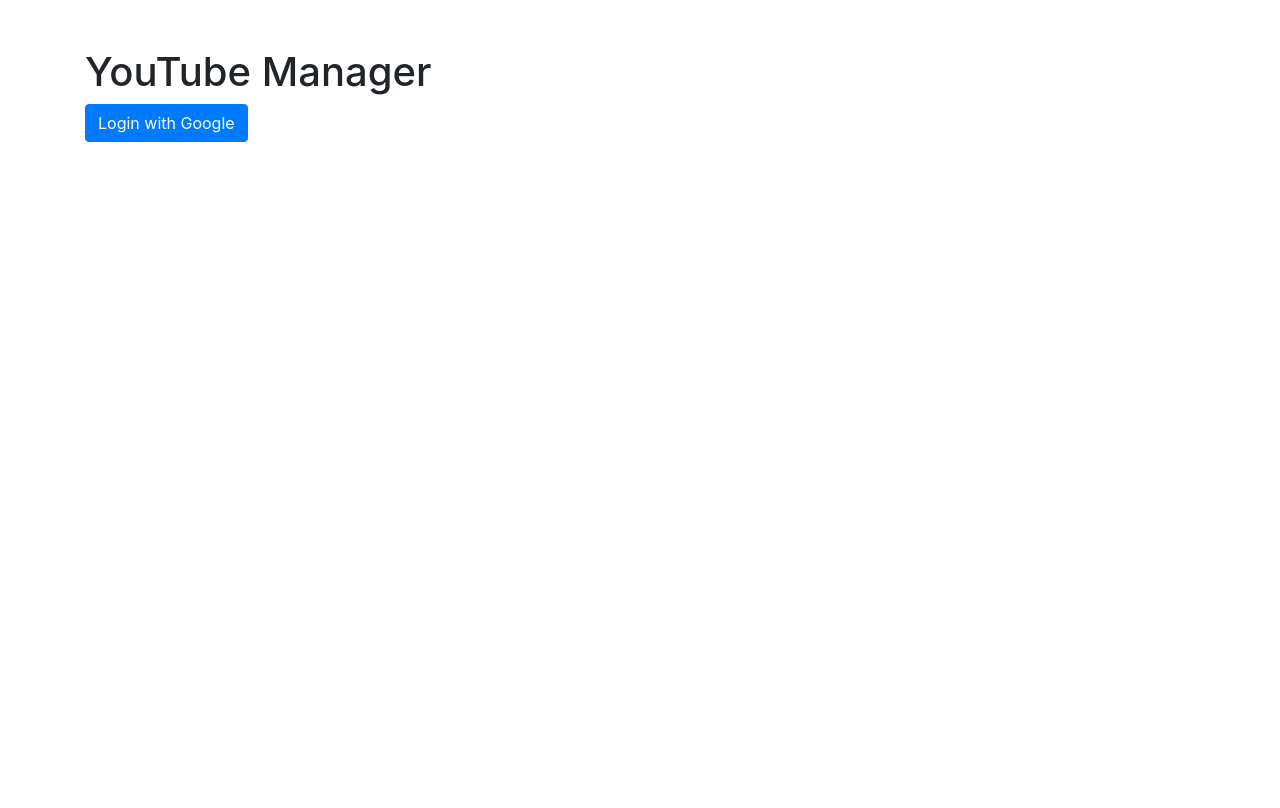
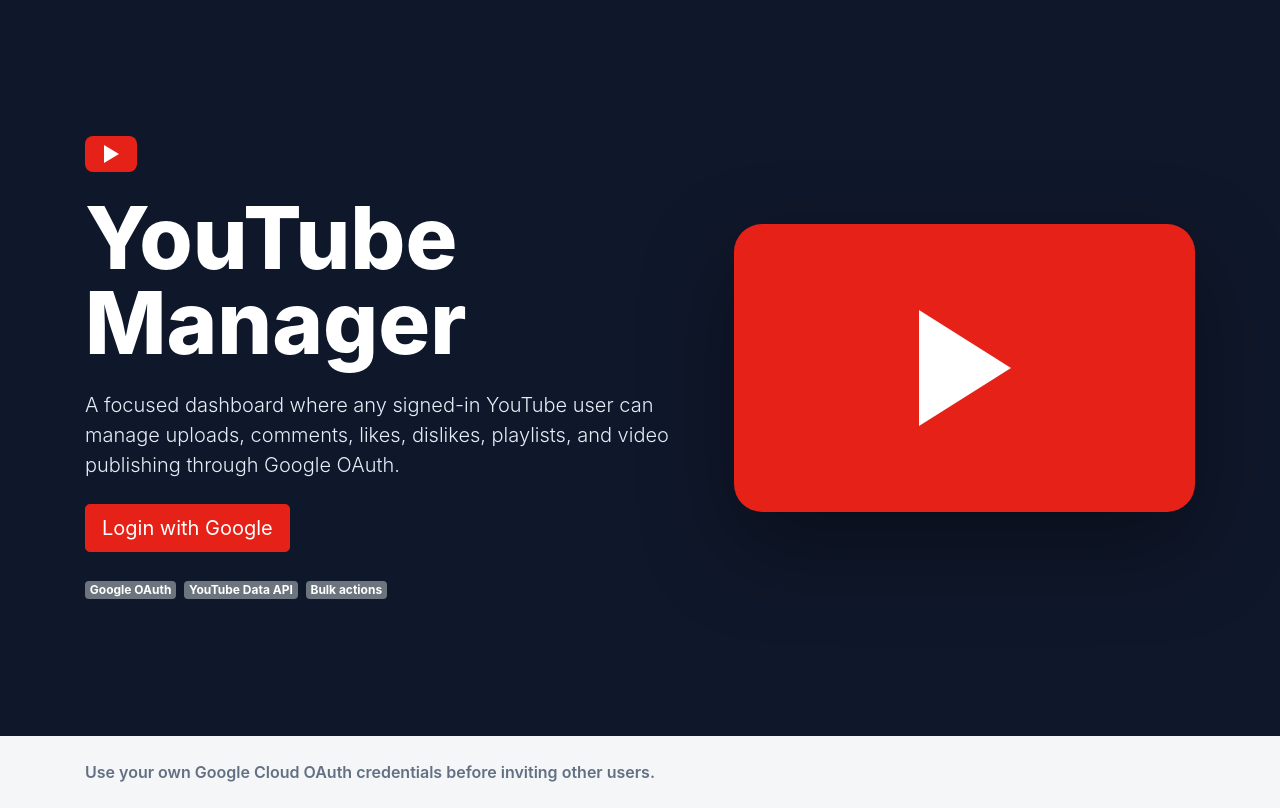
Before and after one commit to ntshvicky/Youtube-Management, a Flask app: page / in a window 1280 px wide. Before the commit the page ends 142 px from the top, so only its background shows below. Run offline with Flask 3, Linux system fonts and the light colour scheme; some libraries are stand-ins or nearby versions.

Commit message:
Update login page

```diff
--- a/app/templates/index.html
+++ b/app/templates/index.html
@@ -1,14 +1,28 @@
 <!DOCTYPE html>
 <html lang="en">
 <head>
-    <meta charset="UTF-8">
-    <title>YouTube Manager</title>
-    <link rel="stylesheet" href="https://stackpath.bootstrapcdn.com/bootstrap/4.3.1/css/bootstrap.min.css">
+  <meta charset="UTF-8">
+  <meta name="viewport" content="width=device-width, initial-scale=1">
+  <title>YouTube Manager</title>
+  <link rel="stylesheet" href="https://stackpath.bootstrapcdn.com/bootstrap/4.3.1/css/bootstrap.min.css">
+  <style>
+    body{min-height:100vh;margin:0;background:#0f172a;color:#fff;font-family:-apple-system,BlinkMacSystemFont,"Segoe UI",sans-serif}.hero{min-height:92vh;display:flex;align-items:center}.play{width:min(36vw,520px);aspect-ratio:16/10;border-radius:28px;background:#e62117;display:flex;align-items:center;justify-content:center;box-shadow:0 35px 90px rgba(0,0,0,.35)}.tri{width:0;height:0;border-top:58px solid transparent;border-bottom:58px solid transparent;border-left:92px solid #fff}.brand{width:52px;height:36px;border-radius:8px;background:#e62117;display:flex;align-items:center;justify-content:center}.brand:before{content:"";border-top:9px solid transparent;border-bottom:9px solid transparent;border-left:15px solid #fff}h1{font-size:clamp(3rem,7vw,5.4rem);font-weight:800;line-height:.98}.lead{color:#e5edf6;max-width:620px}.below{background:#f4f6f8;color:#637083;padding:24px 0;font-weight:600}.btn-danger{background:#e62117;border-color:#e62117}
+  </style>
 </head>
 <body>
-<div class="container">
-    <h1 class="mt-5">YouTube Manager</h1>
-    <a href="{{ url_for('login') }}" class="btn btn-primary">Login with Google</a>
-</div>
+<main class="hero">
+  <div class="container d-flex align-items-center justify-content-between">
+    <div>
+      {% with messages = get_flashed_messages() %}{% for message in messages %}<div class="alert alert-light">{{ message }}</div>{% endfor %}{% endwith %}
+      <div class="brand mb-4"></div>
+      <h1>YouTube<br>Manager</h1>
+      <p class="lead my-4">A focused dashboard where any signed-in YouTube user can manage uploads, comments, likes, dislikes, playlists, and video publishing through Google OAuth.</p>
+      <a href="{{ url_for('login') }}" class="btn btn-danger btn-lg">Login with Google</a>
+      <div class="mt-4"><span class="badge badge-secondary mr-2">Google OAuth</span><span class="badge badge-secondary mr-2">YouTube Data API</span><span class="badge badge-secondary">Bulk actions</span></div>
+    </div>
+    <div class="play d-none d-md-flex"><div class="tri"></div></div>
+  </div>
+</main>
+<section class="below"><div class="container">Use your own Google Cloud OAuth credentials before inviting other users.</div></section>
 </body>
 </html>
```
